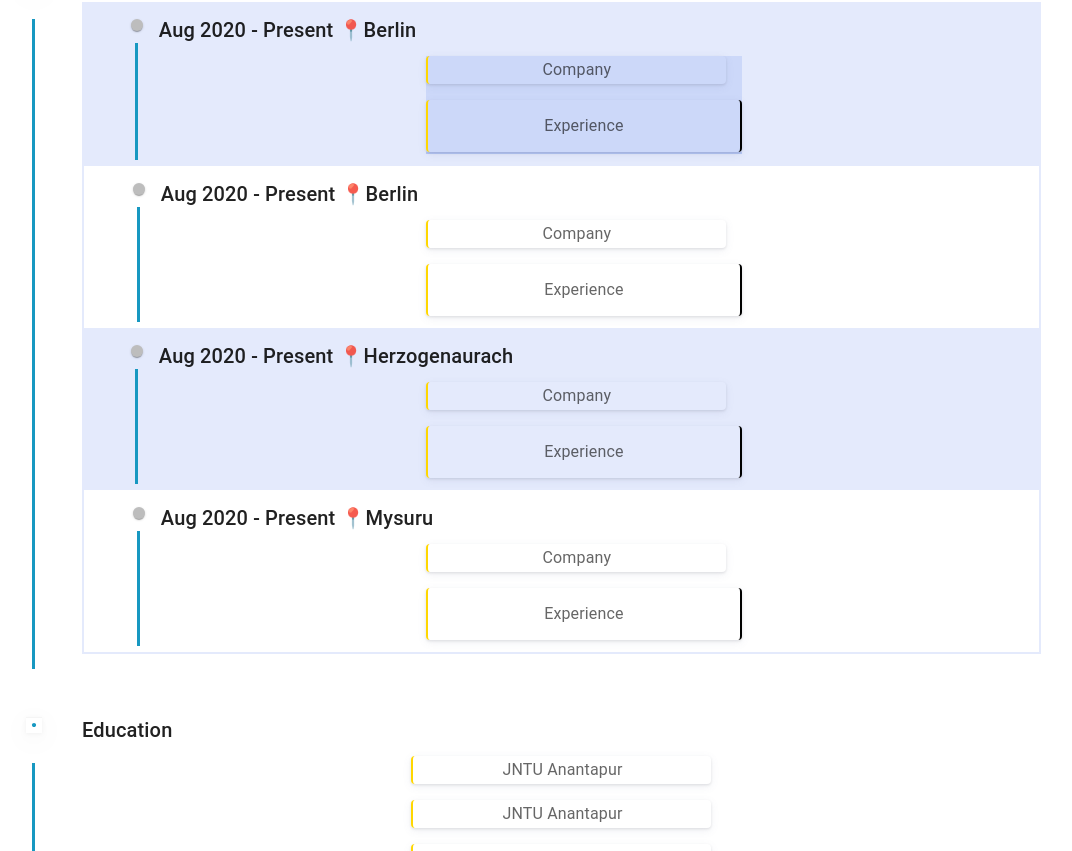
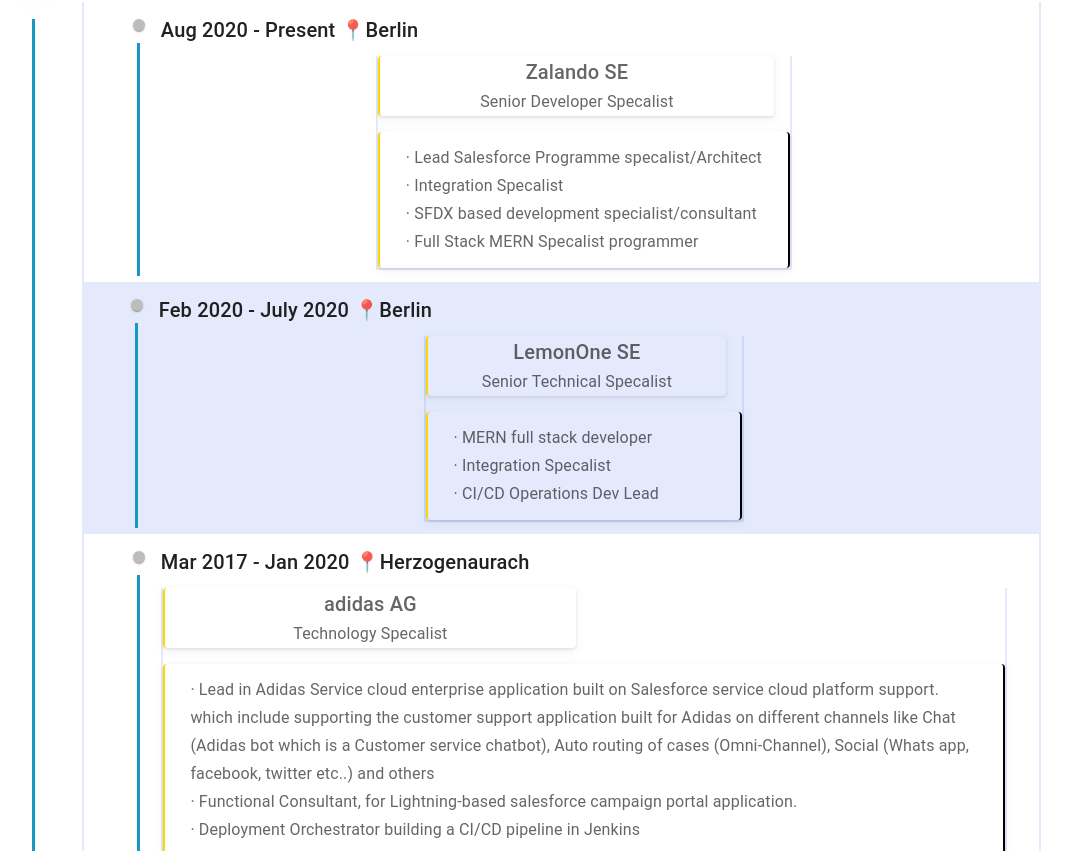
Before and after one commit to eabhijith/personal, a React (Create React App) app: page /#/ in a window 1280 px wide. Shown: the part 809-1660 px from the top of the page, without its empty margins (127-1199 px from the left). Built offline with nearby package versions, Linux system fonts and the light colour scheme.

Commit message:
including banner and updating data.js

```diff
--- a/src/Components/Banner/Banner.css
+++ b/src/Components/Banner/Banner.css
@@ -57,7 +57,7 @@
         display: flex;
         flex-direction: column;
         justify-content: center;
-        align-items: center;
+        /* align-items: center; */
         /* background: #a4a88f62; */
         font-size: 3rem;
         /* background: #ebebe762; */
--- /dev/null
+++ b/src/Components/Data/data.js
@@ -0,0 +1,71 @@
+export const ExperienceData = [
+
+  {
+
+    company: "Zalando SE",
+
+    duration : "Aug 2020 - Present",
+
+    location: "📍Berlin",
+
+    role : "Senior Developer Specalist",
+
+    experience : [
+      'Lead Salesforce Programme specalist/Architect',
+      'Integration Specalist',
+      'SFDX based development specialist/consultant',
+      'Full Stack MERN Specalist programmer'
+    ]
+  },
+
+  {
+
+    company: "LemonOne SE",
+
+    duration : "Feb 2020 - July 2020",
+
+    location: "📍Berlin",
+
+    role : "Senior Technical Specalist",
+
+    experience : [
+      'MERN full stack developer',
+      'Integration Specalist',
+      'CI/CD Operations Dev Lead'
+    ]
+  },
+
+  {
+
+    company: "adidas AG",
+
+    duration : "Mar 2017 - Jan 2020",
+
+    location: "📍Herzogenaurach",
+
+    role : "Technology Specalist",
+
+    experience : [
+      'Lead in Adidas Service cloud enterprise application built on Salesforce service cloud platform support. which include supporting the customer support application built for Adidas on different channels like Chat (Adidas bot which is a Customer service chatbot), Auto routing of cases (Omni-Channel), Social (Whats app, facebook, twitter etc..) and others',
+      'Functional Consultant, for Lightning-based salesforce campaign portal application.',
+      'Deployment Orchestrator building a CI/CD pipeline in Jenkins',
+      'Lightning Component Developer.'
+    ]
+  },
+
+  {
+
+    company: "Inofsys",
+
+    duration : "Jan 2015 - Feb 2017",
+
+    location: "📍Mysuru",
+
+    role : "Systems Engineer / Senior Engineer",
+
+    experience : [
+      'Salesforce Administrator, CRM Specialist, Service cloud professional and Database Administrator at Infosys.'
+    ]
+  },
+
+];
--- a/src/Components/Timeline/Timeline.css
+++ b/src/Components/Timeline/Timeline.css
@@ -3,11 +3,11 @@
     width : 3px !important;
 }
 
-.ea-experience-bg:nth-of-type(odd) {
+.ea-experience-bg:nth-of-type(even) {
     background: #2050E61F;
 }
 
-.ea-experience-bg:nth-of-type(even) {
+.ea-experience-bg:nth-of-type(odd) {
     border-left: 2px solid #2050E61F;
     border-right: 2px solid #2050E61F;
 }
--- a/src/Components/Timeline/Timeline.tsx
+++ b/src/Components/Timeline/Timeline.tsx
@@ -9,6 +9,8 @@
 import Typography from "@mui/material/Typography";
 import TimelineDot from '@mui/lab/TimelineDot';
 import { ReactComponent as Step } from './Assets/_Step.svg';
+
+import { ExperienceData } from "../Data/data";
 
 const Timeline = () => {
 
@@ -35,8 +37,15 @@
             <Typography variant="h6" component="span">
               Experience
             </Typography>
+
+            {ExperienceData.map((data, key) => {
+
+              return (
+
+                <div key={key} className="ea-experience-bg">
+
                   {/* Begin : Experience Item 1 */}
-            <Timeline1 className="ea-experience-bg">
+                  <Timeline1 >
                     <TimelineItem>
                       <TimelineOppositeContent style={{ flex: 0.001 }} />
                       <TimelineSeparator>
@@ -45,115 +54,44 @@
                       </TimelineSeparator>
                       <TimelineContent>
                         <Typography variant="h6" component="span">
-                    Aug 2020 - Present 📍Berlin
+                          {`${data.duration} ${data.location}`}
                         </Typography>
                         <div className='ea-container ea-experience-bg'>
                           <div className='item left-border-gold item-hover '>
 
-                      <Typography variant="subtitle1" color="text.secondary" align="center">
-                        Company
+                            <Typography variant="h6" color="text.secondary" align="left">
+                              {data.company}
+                            </Typography>
+                            <Typography variant="subtitle1" color="text.secondary" align="left">
+                              {data.role}
                             </Typography>
                           </div>
                           <div className='item-hover item-long left-border-gold right-border-black hoverblue'>
-                      <Typography variant="subtitle1" color="text.secondary" align="center">
-                        Experience
+                              <ul >
+                              {data.experience.map((data, key) => {
+                                return(
+                                  <Typography variant="subtitle1" color="text.secondary" align="left">
+                                    <li key={key}>· {data}</li>
                                   </Typography>
+                                    );
+                                  })}
+                                  </ul>
                           </div>
                         </div>
                       </TimelineContent>
                     </TimelineItem>
                   </Timeline1>
                   {/* End : Experience Item 1 */}
+                </div>
 
-            {/* Begin : Experience Item 2 */}
-            <Timeline1 className="ea-experience-bg">
-              <TimelineItem>
-                <TimelineOppositeContent style={{ flex: 0.001 }} />
-                <TimelineSeparator>
-                  <TimelineDot />
-                  <TimelineConnector />
-                </TimelineSeparator>
-                <TimelineContent>
-                  <Typography variant="h6" component="span">
-                    Aug 2020 - Present 📍Berlin
-                  </Typography>
-                  <div className='ea-container'>
-                    <div className='item left-border-gold item-hover'>
 
-                      <Typography variant="subtitle1" color="text.secondary" align="center">
-                        Company
-                      </Typography>
-                    </div>
-                    <div className='item-hover item-long left-border-gold right-border-black hoverblue'>
-                      <Typography variant="subtitle1" color="text.secondary" align="center">
-                        Experience
-                      </Typography>
-                    </div>
-                  </div>
-                </TimelineContent>
-              </TimelineItem>
-            </Timeline1>
-            {/* End : Experience Item 2 */}
 
-            {/* Begin : Experience Item 3 */}
-            <Timeline1 className="ea-experience-bg">
-              <TimelineItem>
-                <TimelineOppositeContent style={{ flex: 0.001 }} />
-                <TimelineSeparator>
-                  <TimelineDot />
-                  <TimelineConnector />
-                </TimelineSeparator>
-                <TimelineContent>
-                  <Typography variant="h6" component="span">
-                    Aug 2020 - Present 📍Herzogenaurach
-                  </Typography>
-                  <div className='ea-container'>
-                    <div className='item left-border-gold item-hover'>
+              );
 
-                      <Typography variant="subtitle1" color="text.secondary" align="center">
-                        Company
-                      </Typography>
-                    </div>
-                    <div className='item-hover item-long left-border-gold right-border-black hoverblue'>
-                      <Typography variant="subtitle1" color="text.secondary" align="center">
-                        Experience
-                      </Typography>
-                    </div>
-                  </div>
-                </TimelineContent>
-              </TimelineItem>
-            </Timeline1>
-            {/* End : Experience Item 3 */}
+            })}
 
-            {/* Begin : Experience Item 4 */}
-            <Timeline1 className="ea-experience-bg">
-              <TimelineItem>
-                <TimelineOppositeContent style={{ flex: 0.001 }} />
-                <TimelineSeparator>
-                  <TimelineDot />
-                  <TimelineConnector />
-                </TimelineSeparator>
-                <TimelineContent>
-                  <Typography variant="h6" component="span">
-                    Aug 2020 - Present 📍Mysuru
-                  </Typography>
-                  <div className='ea-container'>
-                    <div className='item left-border-gold item-hover'>
 
-                      <Typography variant="subtitle1" color="text.secondary" align="center">
-                        Company
-                      </Typography>
-                    </div>
-                    <div className='item-hover item-long left-border-gold right-border-black hoverblue'>
-                      <Typography variant="subtitle1" color="text.secondary" align="center">
-                        Experience
-                      </Typography>
-                    </div>
-                  </div>
-                </TimelineContent>
-              </TimelineItem>
-            </Timeline1>
-            {/* End : Experience Item 4 */}
+
           </TimelineContent>
 
         </TimelineItem>
```
Also changed, not shown: 1 other file (tests, documents, lock files or other folders). Lines whose indentation alone changed are shown as unchanged.
